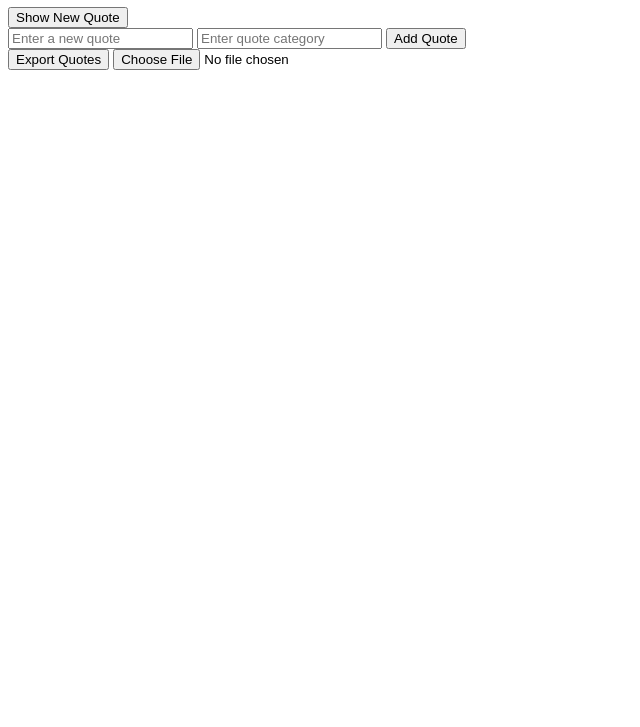
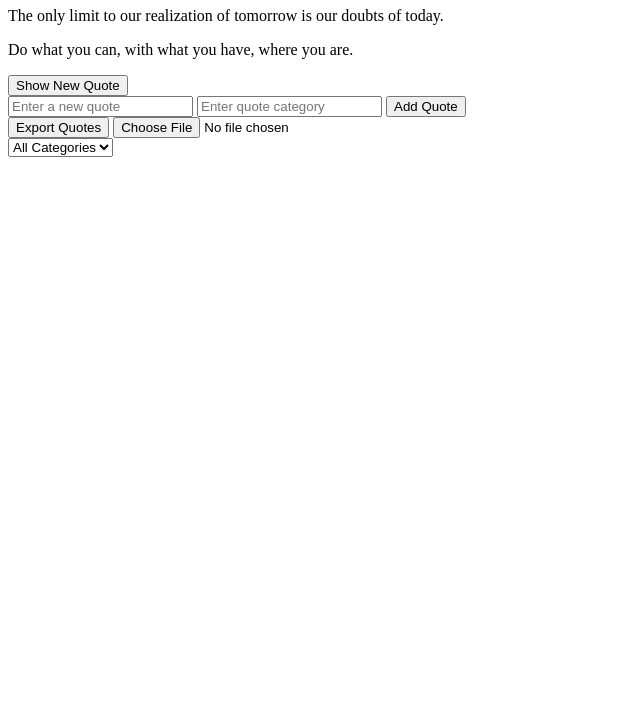
Before and after one commit to Leorex26/alx_fe_javascript, a plain HTML site: page dom-manipulation/index.html in a window 1280 px wide. Shown: the part 73-800 px from the top of the page, without its empty margins (0-640 px from the left). Drawn offline with Linux system fonts and the light colour scheme.

Commit message:
Added dynamic quote filtering with category persistence

```diff
--- a/dom-manipulation/index.html
+++ b/dom-manipulation/index.html
@@ -18,6 +18,12 @@
     <button onclick="exportToJson()">Export Quotes</button>
     <input type="file" id="importFile" accept=".json" onchange="importFromJsonFile(event)" />
   </div>
+
+  <select id="categoryFilter" onchange="filterQuotes()">
+    <option value="all">All Categories</option>
+  </select>
+  <div id="quoteDisplay"></div>
+
   <script src="script.js"></script>
 </body>
 </html>
--- a/dom-manipulation/script.js
+++ b/dom-manipulation/script.js
@@ -24,6 +24,8 @@
       saveQuotes();
       document.getElementById("newQuoteText").value = "";
       document.getElementById("newQuoteCategory").value = "";
+      populateCategories(); // Update categories dynamically
+      filterQuotes(); // Reapply filtering
     }
   }
 
@@ -50,8 +52,9 @@
   }
 
 function importFromJsonFile(event) {
-const fileReader = new FileReader();
-fileReader.onload = function (
+    const fileReader = new FileReader();
+    fileReader.onload = function (a){}
+}
 
 function importFromJsonFile(event) {
 const file = event.target.files[0];
@@ -90,3 +93,50 @@
 
 fileReader.readAsText(file);
 }
+
+function populateCategories() {
+    const categoryFilter = document.getElementById("categoryFilter");
+    categoryFilter.innerHTML = '<option value="all">All Categories</option>';
+
+    const categories = [...new Set(quotes.map(q => q.category))]; // Get unique categories
+    categories.forEach(category => {
+      const option = document.createElement("option");
+      option.value = category;
+      option.textContent = category;
+      categoryFilter.appendChild(option);
+    });
+
+    // Restore last selected filter
+    const lastSelectedCategory = localStorage.getItem("selectedCategory");
+    if (lastSelectedCategory) {
+      categoryFilter.value = lastSelectedCategory;
+      filterQuotes(); // Apply filter on page load
+    }
+  }
+
+  function filterQuotes() {
+    const selectedCategory = document.getElementById("categoryFilter").value;
+    localStorage.setItem("selectedCategory", selectedCategory); // Save selection
+
+    const filteredQuotes = selectedCategory === "all"
+      ? quotes
+      : quotes.filter(q => q.category === selectedCategory);
+
+    displayQuotes(filteredQuotes);
+  }
+
+  function displayQuotes(filteredQuotes) {
+    const quoteDisplay = document.getElementById("quoteDisplay");
+    quoteDisplay.innerHTML = "";
+
+    filteredQuotes.forEach(q => {
+      const quoteElement = document.createElement("p");
+      quoteElement.textContent = q.text;
+      quoteDisplay.appendChild(quoteElement);
+    });
+  }
+
+  document.addEventListener("DOMContentLoaded", () => {
+    populateCategories();
+    filterQuotes();
+});
```
